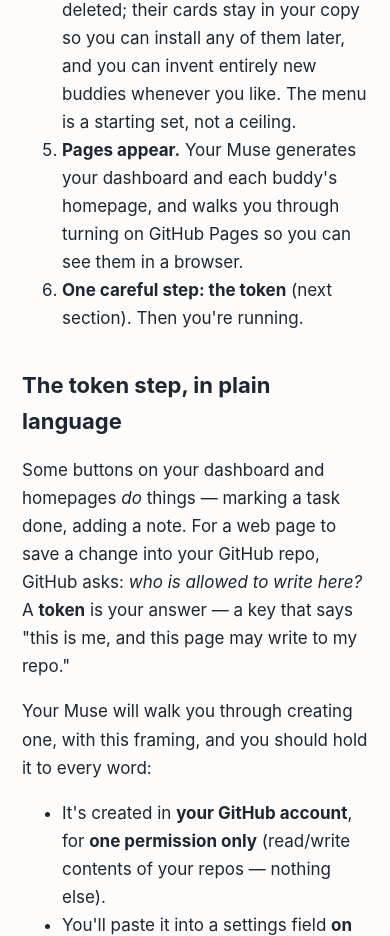
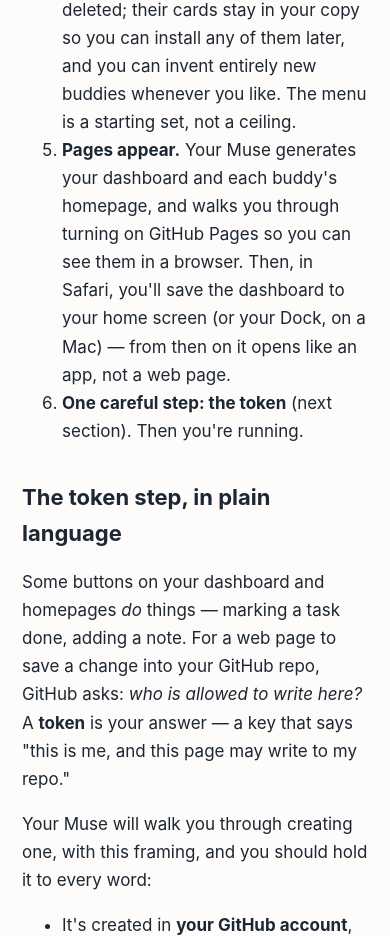
Before and after one commit to davedellaquila/buddy-os-starter, a plain HTML site: page start-here.html in a window 390 px wide. Shown: the part 6637-7573 px from the top of the page. Drawn offline with Linux system fonts and the light colour scheme.

Commit message:
Save the dashboard as an app: SETUP.md step 7 now finishes by walking the user through Safari -> Add to Home Screen (iPhone/iPad) and File -> Add to Dock (Mac), and having them launch it once from the icon. START-HERE 'What will happen' step 5 tells the human the dashboard ends up opening like an app. Dave's steer, round 14.

```diff
--- a/start-here.html
+++ b/start-here.html
@@ -183,7 +183,9 @@ in <em>your own</em> private copy — you never feed it the file again.</p>
    buddies whenever you like. The menu is a starting set, not a ceiling.</li>
 <li><strong>Pages appear.</strong> Your Muse generates your dashboard and each buddy's
    homepage, and walks you through turning on GitHub Pages so you can see
-   them in a browser.</li>
+   them in a browser. Then, in Safari, you'll save the dashboard to your
+   home screen (or your Dock, on a Mac) — from then on it opens like an
+   app, not a web page.</li>
 <li><strong>One careful step: the token</strong> (next section). Then you're running.</li>
 </ol>
 <h2>The token step, in plain language</h2>
```
Also changed, not shown: 2 other files.
